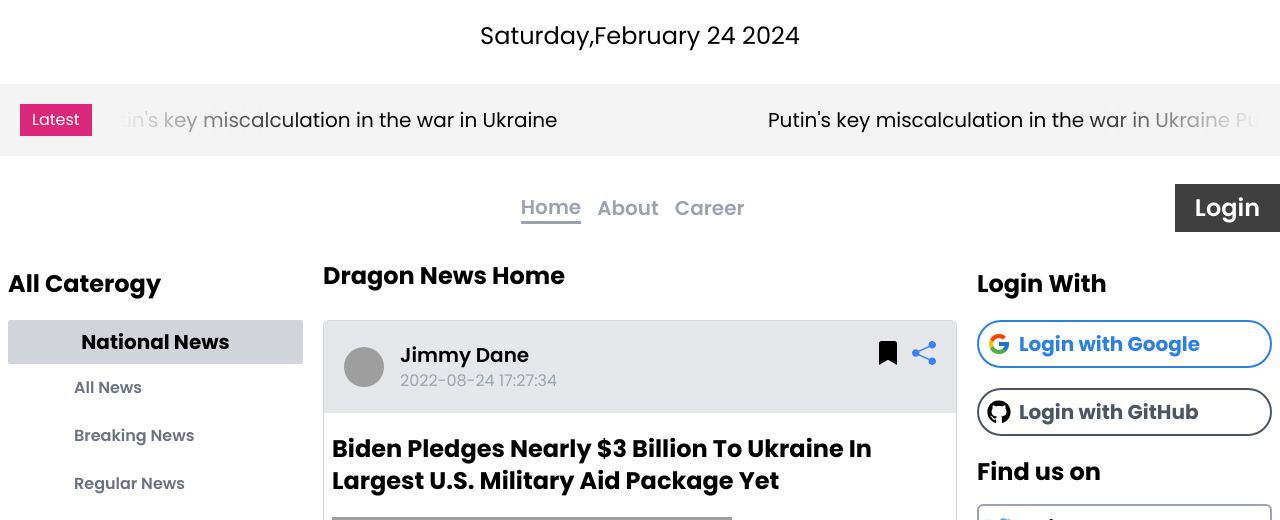
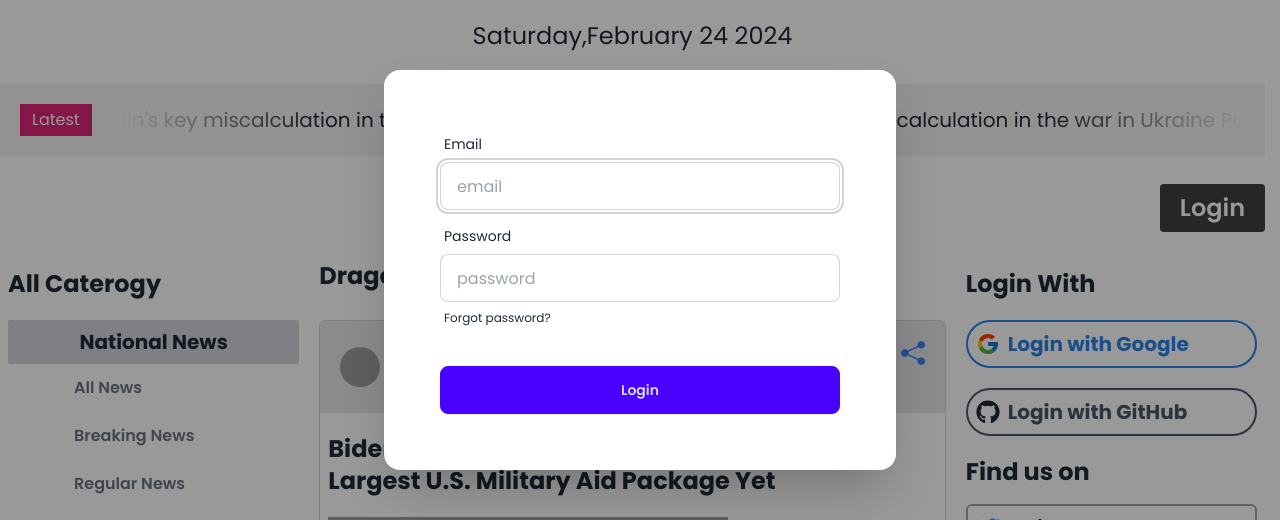
Before and after one commit to abdullahNavin/Dragon-News-Paper2, a React (Vite) app: page / in a window 1280 px wide. Both pictures are taken after a click on the button "Login". Shown: the part 130-650 px from the top of the page. Built offline with nearby package versions, Linux system fonts and the light colour scheme; grey boxes are pictures that could not be loaded.

Commit message:
last commit complited all

```diff
--- a/package.json
+++ b/package.json
@@ -28,6 +28,7 @@
     "@types/react-dom": "^18.2.19",
     "@vitejs/plugin-react": "^4.2.1",
     "autoprefixer": "^10.4.17",
+    "daisyui": "^4.7.2",
     "eslint": "^8.56.0",
     "eslint-plugin-react": "^7.33.2",
     "eslint-plugin-react-hooks": "^4.6.0",
--- /dev/null
+++ b/src/Router/Components/Login.jsx
@@ -0,0 +1,34 @@
+import React from 'react';
+
+const Login = () => {
+    return (
+        <div>
+            <div className="hero min-h-screen bg-base-200">
+                <div className="card shrink-0 w-full max-w-sm shadow-2xl bg-base-100">
+                    <form className="card-body">
+                        <div className="form-control">
+                            <label className="label">
+                                <span className="label-text">Email</span>
+                            </label>
+                            <input type="email" placeholder="email" className="input input-bordered" required />
+                        </div>
+                        <div className="form-control">
+                            <label className="label">
+                                <span className="label-text">Password</span>
+                            </label>
+                            <input type="password" placeholder="password" className="input input-bordered" required />
+                            <label className="label">
+                                <a href="#" className="label-text-alt link link-hover">Forgot password?</a>
+                            </label>
+                        </div>
+                        <div className="form-control mt-6">
+                            <button className="btn btn-primary">Login</button>
+                        </div>
+                    </form>
+                </div>
+            </div>
+        </div>
+    );
+};
+
+export default Login;
--- /dev/null
+++ b/src/Router/Components/Modal.jsx
@@ -0,0 +1,37 @@
+import React from 'react';
+
+const Modal = () => {
+    return (
+        <div>
+            <dialog id="my_modal_2" className="modal">
+                <div className="modal-box">
+                    <form className="card-body">
+                        <div className="form-control">
+                            <label className="label">
+                                <span className="label-text">Email</span>
+                            </label>
+                            <input type="email" placeholder="email" className="input input-bordered" required />
+                        </div>
+                        <div className="form-control">
+                            <label className="label">
+                                <span className="label-text">Password</span>
+                            </label>
+                            <input type="password" placeholder="password" className="input input-bordered" required />
+                            <label className="label">
+                                <a href="#" className="label-text-alt link link-hover">Forgot password?</a>
+                            </label>
+                        </div>
+                        <div className="form-control mt-6">
+                            <button className="btn btn-primary">Login</button>
+                        </div>
+                    </form>
+                </div>
+                <form method="dialog" className="modal-backdrop">
+                    <button>close</button>
+                </form>
+            </dialog>
+        </div>
+    );
+};
+
+export default Modal;
--- a/src/Router/Components/NavBar.jsx
+++ b/src/Router/Components/NavBar.jsx
@@ -1,5 +1,6 @@
 import React from 'react';
-import {NavLink } from 'react-router-dom';
+import { Link, NavLink } from 'react-router-dom';
+import Modal from './Modal';
 
 const NavBar = () => {
     return (
@@ -10,7 +11,12 @@
                 <NavLink to={'/Career'}>Career</NavLink>
             </ul>
             <div className='flex justify-end'>
-                <button className='text-2xl font-semibold bg-[#403f3f] py-2 px-5 text-white'>Login</button>
+                <button
+                    onClick={() => document.getElementById('my_modal_2').showModal()}
+                    className='text-2xl font-semibold bg-[#403f3f] py-2 px-5 text-white rounded'>
+                    Login
+                </button>
+                <Modal></Modal>
             </div>
         </div>
     );
--- a/src/Router/Router.jsx
+++ b/src/Router/Router.jsx
@@ -1,29 +1,34 @@
 import React from 'react';
 import {
     createBrowserRouter,
-  } from "react-router-dom";
+} from "react-router-dom";
 import Root from './Components/Root';
 import Home from './Components/Home';
 import About from './About';
 import FullNews from './Components/FullNews';
+import Login from './Components/Login';
 
 const router = createBrowserRouter([
     {
-        path:'/',
-        element:<Root></Root>,
-        children:[
+        path: '/',
+        element: <Root></Root>,
+        children: [
             {
-                path:'/',
-                element:<Home></Home>
+                path: '/',
+                element: <Home></Home>
             },
             {
-                path:'/About',
-                element:<About></About>
+                path: '/About',
+                element: <About></About>
             },
             {
-                path:'/FullNews/:id',
-                element:<FullNews></FullNews>,
-                loader:()=>fetch('/news.json')
+                path: '/FullNews/:id',
+                element: <FullNews></FullNews>,
+                loader: () => fetch('/news.json')
+            },
+            {
+                path: '/Login',
+                element: <Login></Login>
             }
         ]
     }
--- a/tailwind.config.js
+++ b/tailwind.config.js
@@ -6,10 +6,10 @@
   ],
   theme: {
     extend: {
-      fontFamily:{
-        poppins:"'Poppins', sans-serif"
+      fontFamily: {
+        poppins: "'Poppins', sans-serif"
       }
     },
   },
-  plugins: [],
+  plugins: [require("daisyui")],
 }
```
Also changed, not shown: 1 other file (tests, documents, lock files or other folders).
